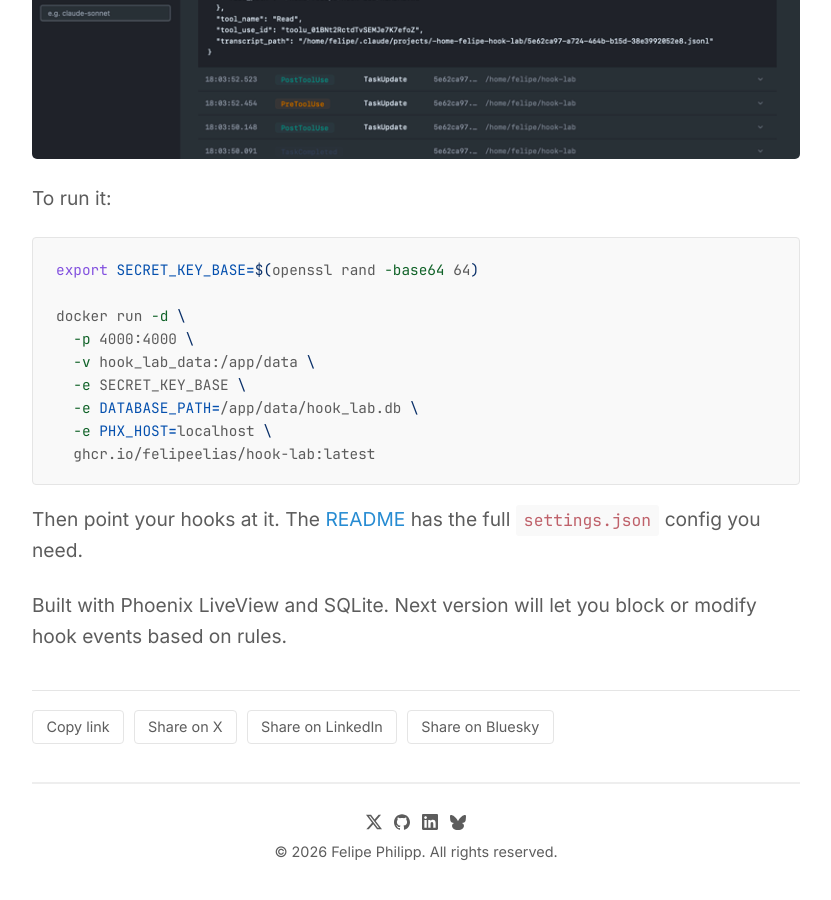
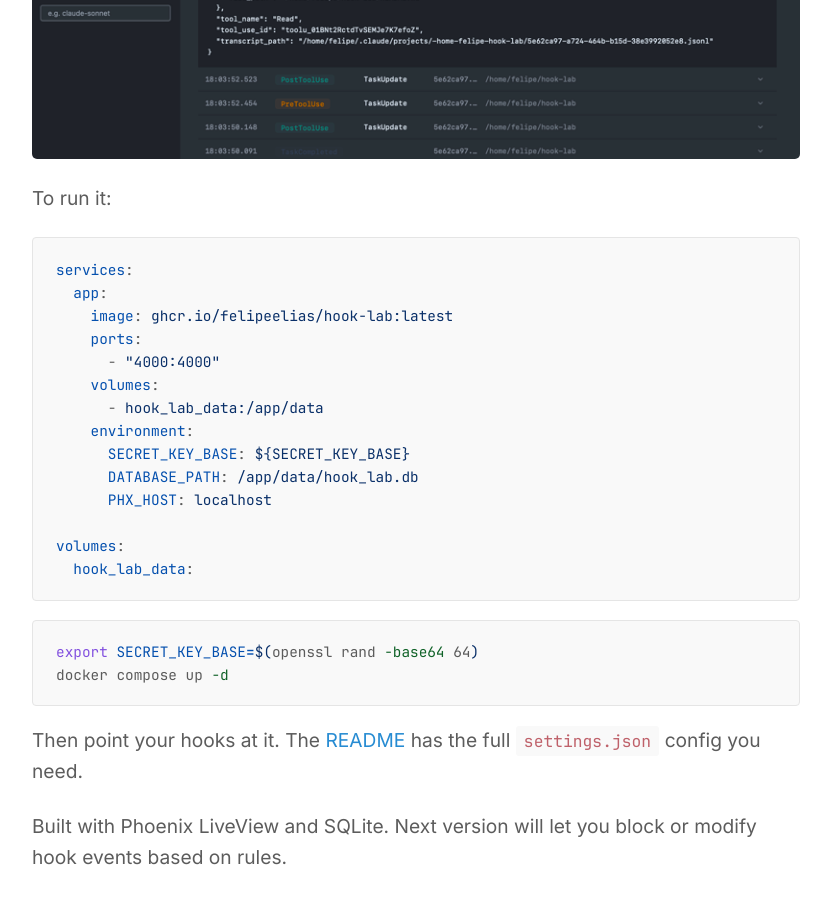
Before and after one commit to felipeelias/felipeelias.github.io, a Jekyll site: the page built from _posts/2026-02-28-hook-lab.md, in a window 1280 px wide and 900 px high, scrolled down 1394 px. Shown: the whole window, without its empty margins (224-1055 px from the left). Built offline with Jekyll 4.4.1, drawn with Linux system fonts in a browser that asks for light colours; comment, search, counter and statistics services are not loaded.

Commit message:
fix: use docker compose in hook-lab blog post

````diff
--- a/_posts/2026-02-28-hook-lab.md
+++ b/_posts/2026-02-28-hook-lab.md
@@ -18,16 +18,26 @@ It's a live dashboard. Every hook event shows up in the browser as it happens: w
 
 To run it:
 
+```yaml
+services:
+  app:
+    image: ghcr.io/felipeelias/hook-lab:latest
+    ports:
+      - "4000:4000"
+    volumes:
+      - hook_lab_data:/app/data
+    environment:
+      SECRET_KEY_BASE: ${SECRET_KEY_BASE}
+      DATABASE_PATH: /app/data/hook_lab.db
+      PHX_HOST: localhost
+
+volumes:
+  hook_lab_data:
+```
+
 ```bash
 export SECRET_KEY_BASE=$(openssl rand -base64 64)
-
-docker run -d \
-  -p 4000:4000 \
-  -v hook_lab_data:/app/data \
-  -e SECRET_KEY_BASE \
-  -e DATABASE_PATH=/app/data/hook_lab.db \
-  -e PHX_HOST=localhost \
-  ghcr.io/felipeelias/hook-lab:latest
+docker compose up -d
 ```
 
 Then point your hooks at it. The [README][hook-lab] has the full `settings.json` config you need.
````
